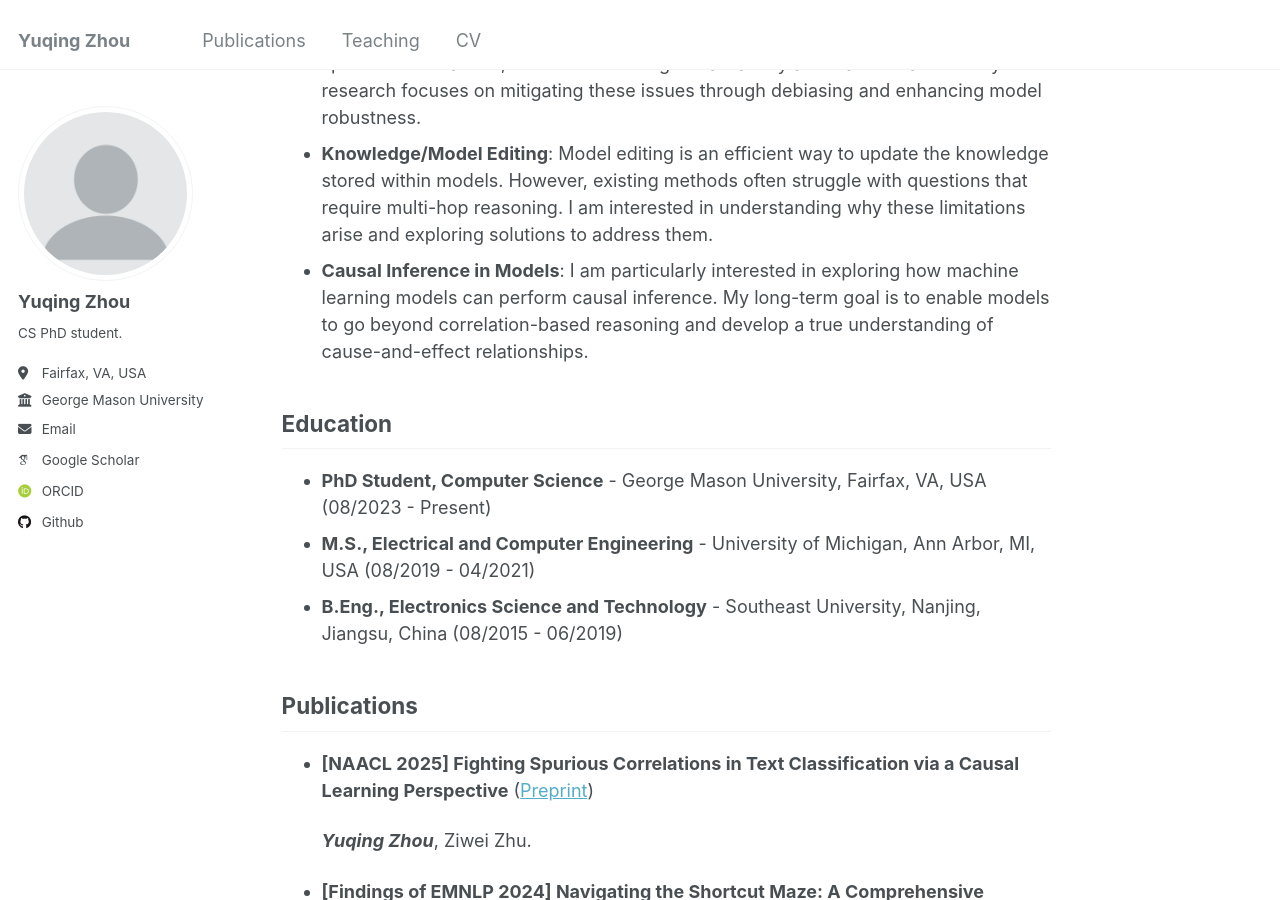
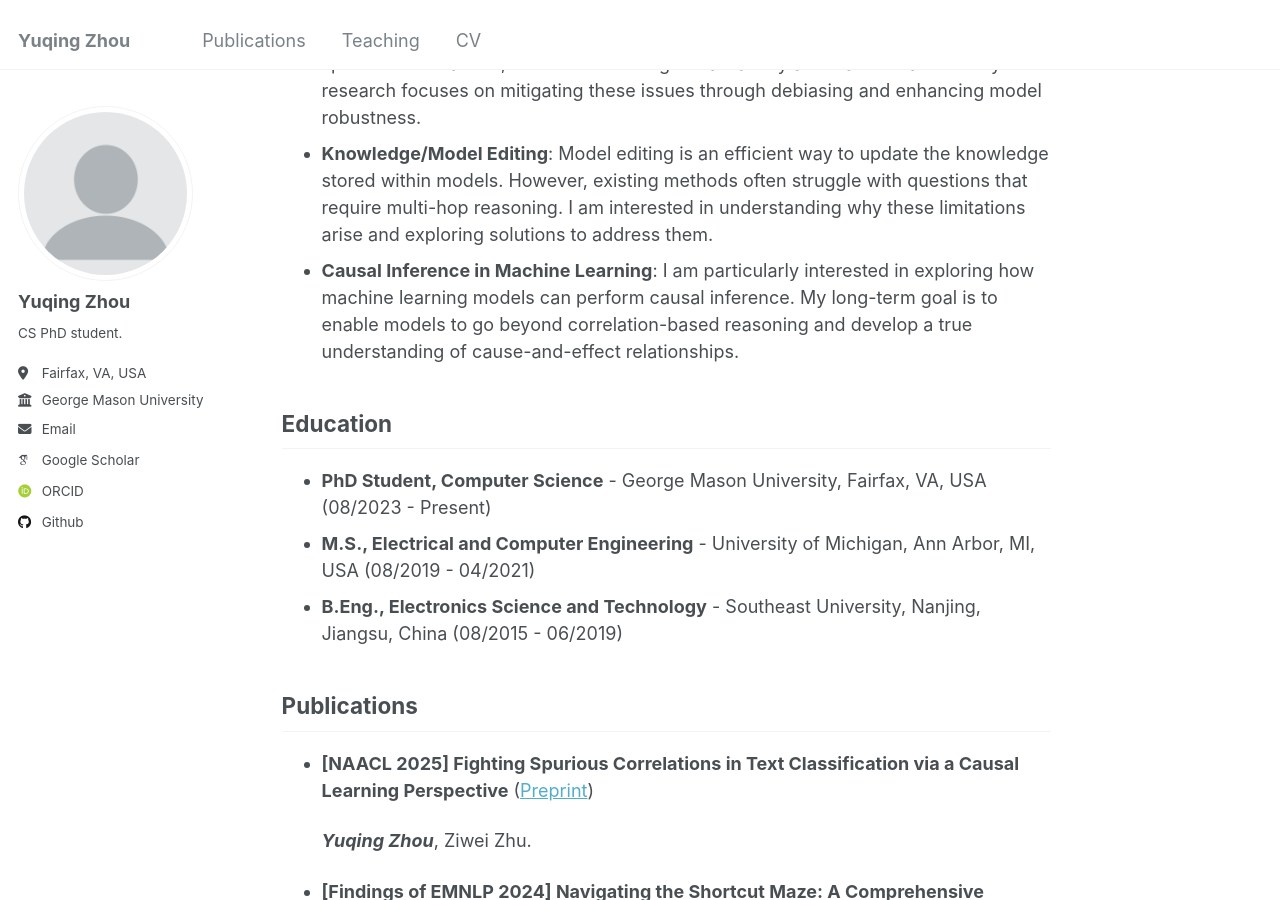
Before and after one commit to yuqing-zhou/yuqing-zhou.github.io, a Jekyll site: the page built from _pages/about.md, in a window 1280 px wide and 900 px high, scrolled down 594 px. Built offline with Jekyll 4.4.1, drawn with Linux system fonts in a browser that asks for light colours; some web fonts are replaced.

Commit message:
refine research interests

```diff
--- a/_pages/about.md
+++ b/_pages/about.md
@@ -22,7 +22,7 @@
  I am broadly interested in Trustworthy AI. Currently, I focus on the following topics:
  - **Robust Machine Learning**: Machine learning models often rely on shortcuts based on spurious correlations, which limits their generalizability and leads to failures. My research focuses on mitigating these issues through debiasing and enhancing model robustness.
  - **Knowledge/Model Editing**: Model editing is an efficient way to update the knowledge stored within models. However, existing methods often struggle with questions that require multi-hop reasoning. I am interested in understanding why these limitations arise and exploring solutions to address them.
- - **Causal Inference in Models**: I am particularly interested in exploring how machine learning models can perform causal inference. My long-term goal is to enable models to go beyond correlation-based reasoning and develop a true understanding of cause-and-effect relationships.
+ - **Causal Inference in Machine Learning**: I am particularly interested in exploring how machine learning models can perform causal inference. My long-term goal is to enable models to go beyond correlation-based reasoning and develop a true understanding of cause-and-effect relationships.
 
 
 ## Education
```
